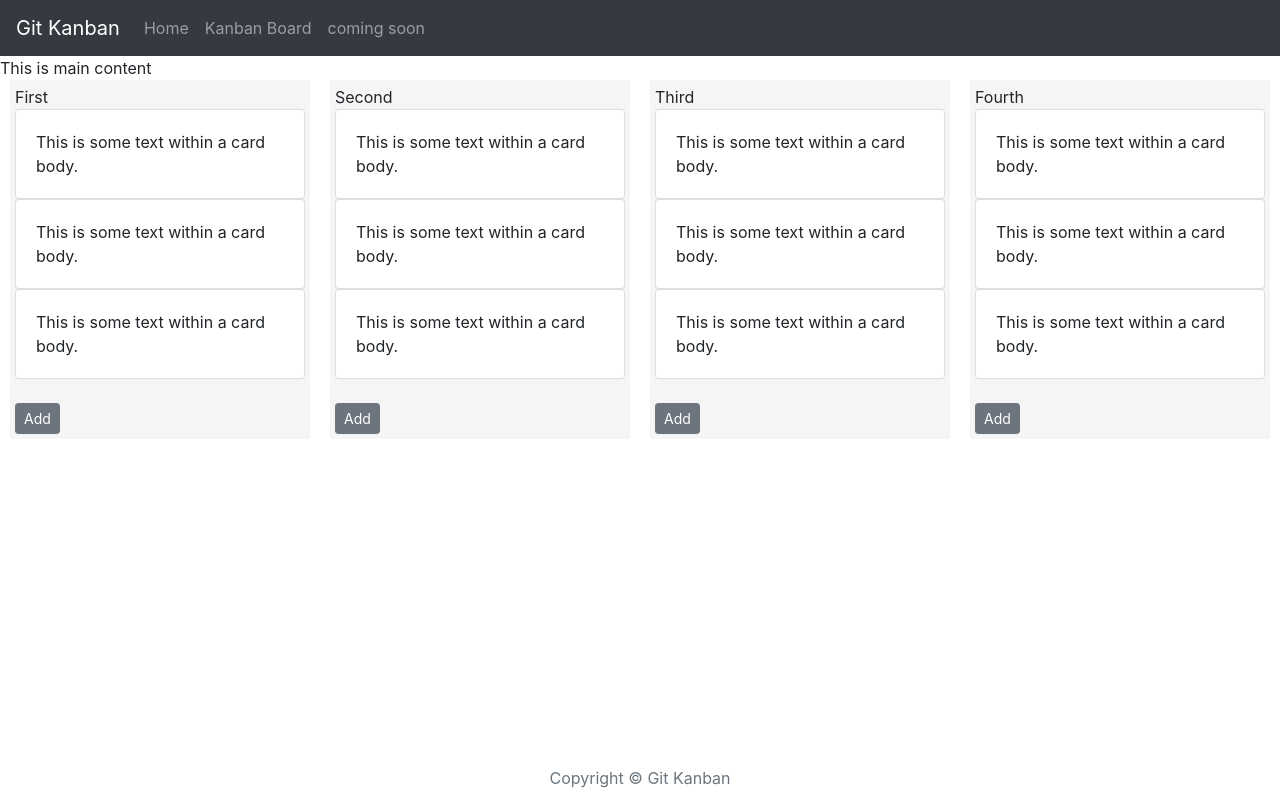
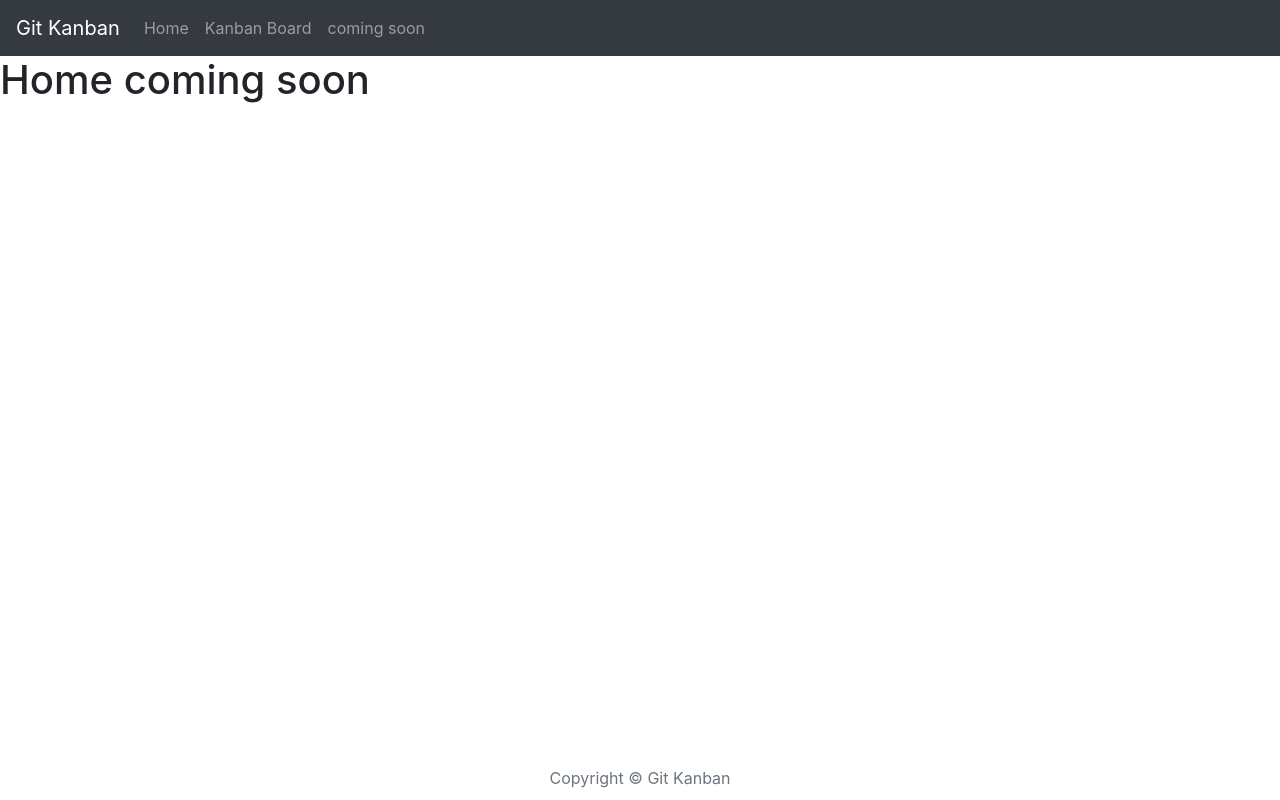
Before and after one commit to gopipatell/git-kanban-client, a React (Create React App) app: page /#/ in a window 1280 px wide. Built offline with nearby package versions, Linux system fonts and the light colour scheme.

Commit message:
react kanban board - add new task

```diff
--- a/package.json
+++ b/package.json
@@ -3,10 +3,12 @@
   "version": "0.1.0",
   "private": true,
   "dependencies": {
+    "axios": "^0.19.0",
     "bootstrap": "^4.3.1",
     "react": "^16.9.0",
     "react-bootstrap": "^1.0.0-beta.12",
     "react-dom": "^16.9.0",
+    "react-router-dom": "^5.0.1",
     "react-scripts": "3.1.1"
   },
   "scripts": {
--- /dev/null
+++ b/src/Routes.js
@@ -0,0 +1,45 @@
+import React from 'react';
+import { HashRouter as Router, Route, Switch } from 'react-router-dom';
+import { Nav } from 'react-bootstrap';
+import { Navbar } from 'react-bootstrap';
+import { Button } from 'react-bootstrap';
+import './components/Layout.css';
+import Home from './components/Home';
+import Dashboard from './components/Dashboard';
+import KanbanBoard from './components/KanbanBoard';
+const Routes = (
+  <Router>
+      <div>
+
+      <header>
+        <Navbar bg="dark" variant="dark">
+          <Navbar.Brand href="#home">Git Kanban</Navbar.Brand>
+          <Nav className="mr-auto">
+            <Nav.Link href="#/dashboard">Home</Nav.Link>
+            <Nav.Link href="#/repositories/7">Kanban Board</Nav.Link>
+            <Nav.Link href="#pricing">coming soon</Nav.Link>
+          </Nav>
+      </Navbar>
+    </header>
+
+    <main className="main-content">
+
+        <Switch>
+          <Route exact path="/" component= { Home }/>
+          <Route exact path="/dashboard" component= { Dashboard }/>
+          <Route path="/repositories/:id" component={ KanbanBoard } />
+        </Switch>
+
+    </main>
+
+
+    <footer className="text-muted">
+      Copyright &copy; Git Kanban
+    </footer>
+
+
+      </div>
+  </Router>
+)
+
+export default Routes;
--- /dev/null
+++ b/src/ServerURL.js
@@ -0,0 +1,9 @@
+const serverURL = function (path) {
+  return "http://localhost:3000/" + path;
+  // return "https://greenify-your-life.herokuapp.com/" + path;
+};
+
+export default serverURL;
+
+// import serverURL from "../ServerURL";
+// serverURL(path);
--- /dev/null
+++ b/src/components/AddTaskModal.js
@@ -0,0 +1,55 @@
+import React, { Component }  from 'react';
+import { Card, Button, Modal, Form } from 'react-bootstrap';
+
+
+class AddTaskModal extends Component {
+
+  constructor(props) {
+    super(props);
+    this.state = { task: {} };
+    this._handleInput = this._handleInput.bind(this);
+  }
+
+  _handleInput(field, event) {
+    this.setState({
+      task: { ...this.state.task, [field]: event.target.value }
+    });
+  }
+
+  render() {
+    return (
+      <>
+        <Modal show={this.props.show} onHide={this.props.handleClose}
+        aria-labelledby="contained-modal-title-vcenter"centered>
+          <Modal.Header closeButton>
+            <Modal.Title>New task</Modal.Title>
+          </Modal.Header>
+          <Modal.Body>
+
+          <Form>
+            <Form.Group controlId="exampleForm.ControlTextarea1">
+              <Form.Label>Title</Form.Label>
+              <Form.Control as="input" placeholder="title.." onChange={ e => this._handleInput('title', e) }/>
+           </Form.Group>
+            <Form.Group controlId="exampleForm.ControlTextarea1">
+              <Form.Label>Description</Form.Label>
+              <Form.Control as="textarea" rows="5" placeholder="description.." onChange={ e => this._handleInput('description', e) }/>
+           </Form.Group>
+          </Form>
+
+          </Modal.Body>
+          <Modal.Footer>
+            <Button variant="light" size="sm" onClick={this.props.handleClose}>
+              Close
+            </Button>
+            <Button variant="primary" size="sm" onClick={() => { this.props.handleClose(); this.props.handleTaskSave(this.state.task);} }>
+              Add New Task
+            </Button>
+          </Modal.Footer>
+        </Modal>
+      </>
+    )
+  }
+}
+
+export default AddTaskModal;
--- /dev/null
+++ b/src/components/Dashboard.js
@@ -0,0 +1,40 @@
+import React, {Component} from 'react';
+import axios from 'axios';
+import serverURL from "../ServerURL";
+
+
+
+const SERVER_URL = serverURL('users/21');
+
+class Dashboard extends Component {
+  constructor() {
+    super();
+    this.state = {
+      user : {repositories:[]}
+    };
+
+    const fetchUsers = () => {
+      axios.get(SERVER_URL).then((result) => {
+        this.setState({user: result.data.user});
+      });
+    };
+    fetchUsers();
+
+  };
+  render() {
+    return (
+      <div>
+        <h1> Dashboard </h1>
+
+        {this.state.user.repositories.map(user => {
+          return (
+            <p>{user.name}</p>
+          )
+        })}
+
+      </div>)
+  }
+}
+
+
+export default Dashboard;
--- /dev/null
+++ b/src/components/Home.js
@@ -0,0 +1,12 @@
+import React from 'react';
+
+function Home() {
+  return (
+    <div>
+
+      <h1> Home coming soon </h1>
+    </div>
+  );
+}
+
+export default Home;
--- a/src/components/KanbanBoard.js
+++ b/src/components/KanbanBoard.js
@@ -1,31 +1,57 @@
 import React, { Component }  from 'react';
+import axios from 'axios';
+import serverURL from "../ServerURL";
 import './KanbanBoard.css'
 import { Container, Row, Col, Card } from 'react-bootstrap';
 import KanbanList from './KanbanList.js'
 
+const SERVER_URL = serverURL('repositories/3');
+
+
 class KanbanBoard extends Component {
+  constructor() {
+    super();
+    this.state= {
+      repository : {tasks:[]}
+    };
+
+    const fetchUsers = () => {
+      axios.get(SERVER_URL).then((result) => {
+        this.setState({repository: result.data.repository});
+      });
+    };
+    fetchUsers();
+
+    this._handleTaskSave = this._handleTaskSave.bind(this);
+  }
+
+  _handleTaskSave(task) {
+    const payload = { task: { ...task, repository_id: 3 }};
+
+    axios.post(serverURL("tasks"), payload)
+      .then(result => {
+        this.setState({repository: { tasks: [ ...this.state.repository.tasks, result.data ] }})
+      });
+  }
+
   render() {
+    const columns = ["Backlog", "Ready to start", "In progress", "Done", "Completed"];
+
     return (
-      <div>
+      <div className="container-fluid mt-2">
+      <h4 className="text-capitalize">{this.state.repository.name}</h4>
 
-        <div className="container-fluid">
-        <Row>
-          <Col className="p-0">
-            <KanbanList title="First"/>
-          </Col>
-          <Col className="p-0">
-            <KanbanList title="Second" />
-          </Col>
-          <Col className="p-0">
-            <KanbanList title="Third"/>
-          </Col>
-          <Col className="p-0">
-            <KanbanList title="Fourth"/>
-          </Col>
+      <Row>
+        { columns.map( (column, index) => {
+            const status = ""+(index+1);
+            return (
+              <Col className="p-0">
+                <KanbanList title={column} tasks={this.state.repository.tasks.filter(t => t.status === status)} handleTaskSave={ task => this._handleTaskSave({...task, status: status}) } />
+              </Col>
+            )
+        })}
 
-        </Row>
-        </div>
-
+      </Row>
       </div>
     )
   }
--- a/src/components/KanbanList.js
+++ b/src/components/KanbanList.js
@@ -1,30 +1,50 @@
 import React, { Component }  from 'react';
 import './KanbanBoard.css'
 import { Card, Button } from 'react-bootstrap';
-
+import AddTaskModal from './AddTaskModal';
 
 class KanbanList extends Component {
 
-constructor(props) {
-  super(props);
-}
+  constructor(props) {
+    super(props);
+    this.state = {
+      addTaskModalVisible: false
+    }
+
+    this._handleModalClose =  this._handleModalClose.bind(this);
+    this._handleShowModal = this._handleShowModal.bind(this);
+  }
+
+  _handleModalClose = function() {
+    this.setState({ addTaskModalVisible: false});
+  }
+
+  _handleShowModal = function() {
+    this.setState({ addTaskModalVisible: true });
+  }
 
   render() {
     return (
       <div className="list">
-        <span>{this.props.title}</span>
+        <div class="text-center">{this.props.title}</div>
 
-        <Card>
-          <Card.Body>This is some text within a card body.</Card.Body>
-        </Card>
-        <Card>
-          <Card.Body>This is some text within a card body.</Card.Body>
-        </Card>
-        <Card>
-          <Card.Body>This is some text within a card body.</Card.Body>
-        </Card>
+        {this.props.tasks.map(task => {
+          return(
+              <Card className="mt-1 shadow-sm" key={task.id} draggable>
+                <Card.Body>
+                  <Card.Text className="mb-0 text-capitalize">{task.title}</Card.Text>
+                  <Card.Text className="small">
+                    {task.description}
+                  </Card.Text>
+                  <Card.Link className="small text-secondary" href="#">Delete</Card.Link>
+                </Card.Body>
+              </Card>
+          )
+        })}
+
         <br/>
-        <Button variant="secondary" size="sm"> Add </Button>
+        <Button variant="light text-muted" size="sm" block onClick={this._handleShowModal}>+ Add new task</Button>
+        <AddTaskModal show={this.state.addTaskModalVisible}   handleClose={this._handleModalClose} handleTaskSave={ this.props.handleTaskSave}/>
       </div>
     )
   }
--- a/src/index.js
+++ b/src/index.js
@@ -1,12 +1,14 @@
 import React from 'react';
 import ReactDOM from 'react-dom';
 import './index.css';
+import Routes from './Routes';
+
 import 'bootstrap/dist/css/bootstrap.min.css';
 
 import App from './components/App';
 import * as serviceWorker from './serviceWorker';
 
-ReactDOM.render(<App />, document.getElementById('root'));
+ReactDOM.render(Routes, document.getElementById('root'));
 
 // If you want your app to work offline and load faster, you can change
 // unregister() to register() below. Note this comes with some pitfalls.
```
Also changed, not shown: 1 other file (tests, documents, lock files or other folders).
